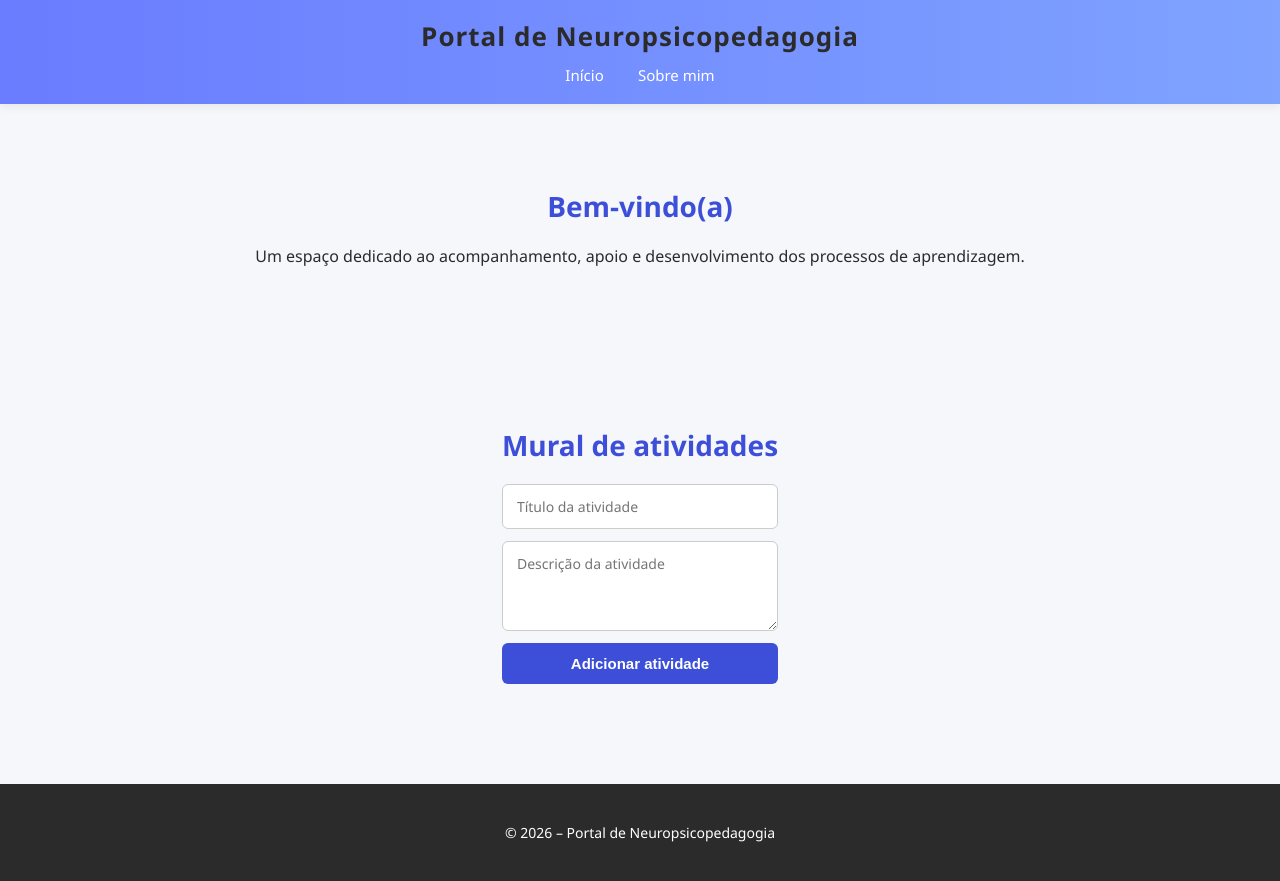
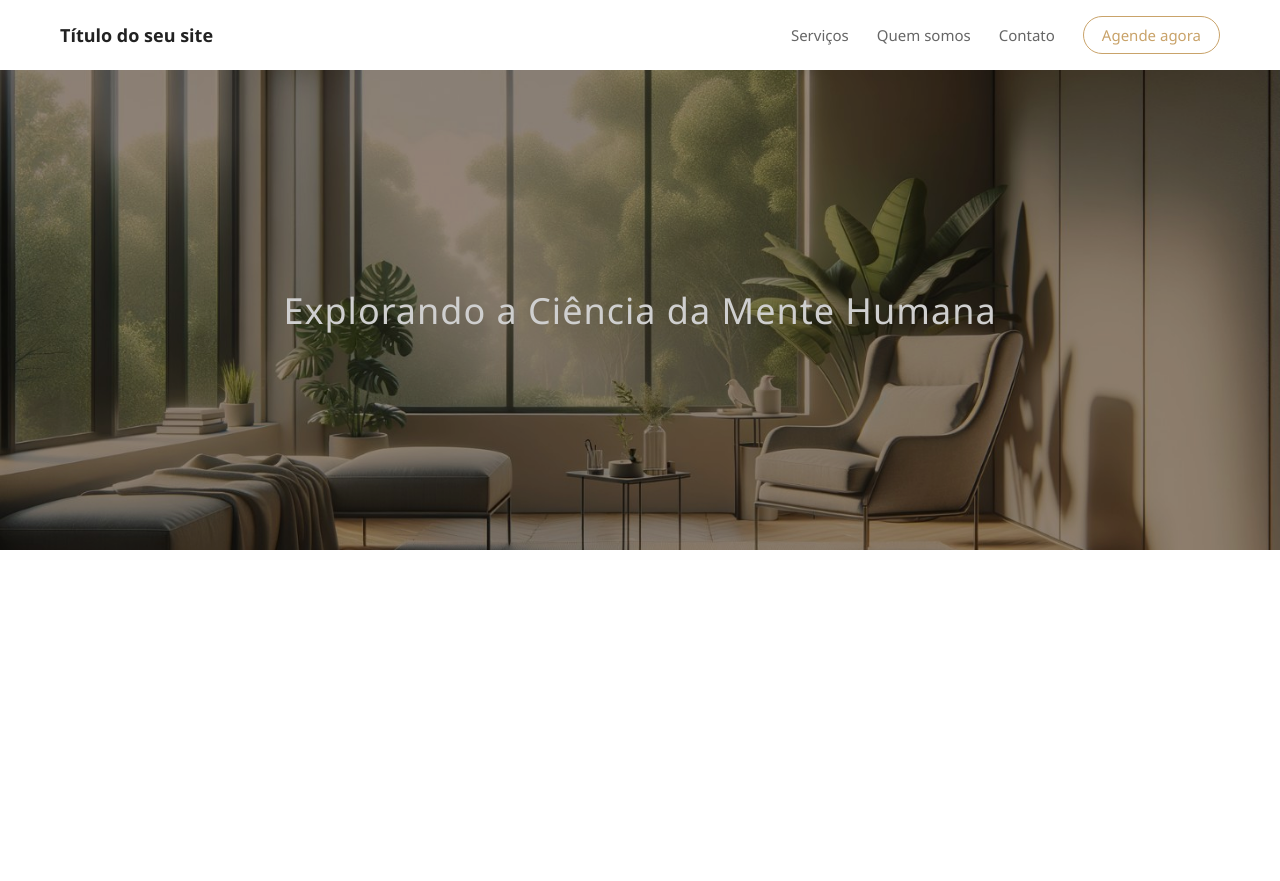
Before and after one commit to felipesfy/Neuro_Psicopedagogia_Site, a plain HTML site: page index.html in a window 1280 px wide. After the commit the page ends 800 px from the top, so only its background shows below. Drawn offline with Linux system fonts and the light colour scheme.

Commit message:
`Refactored HTML and CSS files with various changes to layout, styling, and structure`

```diff
--- a/index.html
+++ b/index.html
@@ -2,43 +2,29 @@
 <html lang="pt-BR">
 <head>
 <meta charset="UTF-8">
-<title>Portal de Neuropsicopedagogia</title>
+<title>Título do seu site</title>
 <link rel="stylesheet" href="style.css">
 </head>
 <body>
 
-<header>
-  <h1>Portal de Neuropsicopedagogia</h1>
-  <nav>
-    <a href="index.html">Início</a>
-    <a href="sobre.html">Sobre mim</a>
-  </nav>
+<header class="topo">
+  <div class="container-topo">
+    <div class="logo">Título do seu site</div>
+
+    <nav class="menu">
+      <a href="#">Serviços</a>
+      <a href="#">Quem somos</a>
+      <a href="#">Contato</a>
+      <a href="#" class="btn">Agende agora</a>
+    </nav>
+  </div>
 </header>
 
-<section id="home">
-  <h2>Bem-vindo(a)</h2>
-  <p>
-    Um espaço dedicado ao acompanhamento, apoio e desenvolvimento
-    dos processos de aprendizagem.
-  </p>
+<section class="hero">
+  <div class="overlay"></div>
+
+  <h1>Explorando a Ciência da Mente Humana</h1>
 </section>
 
-<section id="mural">
-  <h2>Mural de atividades</h2>
-
-  <div class="form">
-    <input type="text" id="titulo" placeholder="Título da atividade">
-    <textarea id="descricao" placeholder="Descrição da atividade"></textarea>
-    <button onclick="adicionar()">Adicionar atividade</button>
-  </div>
-
-  <div id="lista"></div>
-</section>
-
-<footer>
-  <p>© 2026 – Portal de Neuropsicopedagogia</p>
-</footer>
-
-<script src="script.js"></script>
 </body>
 </html>
--- a/style.css
+++ b/style.css
@@ -1,176 +1,118 @@
 *{
-  box-sizing: border-box;
+  margin:0;
+  padding:0;
+  box-sizing:border-box;
+  font-family: "Segoe UI", Arial, sans-serif;
 }
 
-body{
-  margin:0;
-  font-family: "Segoe UI", Arial, sans-serif;
-  background:#f5f7fb;
-  color:#2b2b2b;
+/* ======================
+   Cabeçalho
+====================== */
 
-  min-height: 100vh;
-  display: flex;
-  flex-direction: column;
+.topo{
+  background:white;
+  height:70px;
+  display:flex;
+  align-items:center;
+  box-shadow:0 2px 10px rgba(0,0,0,.05);
 }
 
-/* =====================
-   Cabeçalho
-===================== */
+.container-topo{
+  width:100%;
+  max-width:1200px;
+  margin:auto;
+  padding:0 20px;
 
-header{
-  background: linear-gradient(90deg,#6a7cff,#7fa3ff);
-  padding:18px 20px;
-  text-align:center;
-  box-shadow:0 2px 10px rgba(0,0,0,.08);
-  position: sticky;
-  top: 0;
-  z-index: 100;
+  display:flex;
+  align-items:center;
+  justify-content:space-between;
 }
 
-header h1{
-  margin:0;
-  font-size:26px;
-  letter-spacing:1px;
+.logo{
+  font-weight:600;
+  font-size:18px;
+  color:#222;
 }
 
-nav{
-  margin-top:10px;
+/* ======================
+   Menu
+====================== */
+
+.menu{
+  display:flex;
+  align-items:center;
+  gap:28px;
 }
 
-nav a{
-  color:white;
+.menu a{
   text-decoration:none;
-  margin:0 15px;
-  font-weight:500;
+  color:#666;
   font-size:15px;
 }
 
-nav a:hover{
-  text-decoration: underline;
+.menu a:hover{
+  color:#000;
 }
 
-/* =====================
-   Seções
-===================== */
+/* botão */
 
-section{
-  max-width:900px;
-  margin:60px auto;
-  padding:0 20px;
-  text-align:center;
+.menu .btn{
+  padding:8px 18px;
+  border-radius:20px;
+  border:1px solid #c9a36a;
+  color:#c9a36a;
+  font-weight:500;
 }
 
-section h2{
-  font-size:28px;
-  margin-bottom:20px;
-  color:#3d4fd8;
+/* ======================
+   Banner
+====================== */
+
+.hero{
+  position:relative;
+  height:480px;
+
+  background-image:url("banner.jpg");
+  background-size:cover;
+  background-position:center;
+
+  display:flex;
+  align-items:center;
+  justify-content:center;
 }
 
-/* =====================
-   Sobre mim
-===================== */
+/* leve camada para facilitar leitura */
 
-#sobre p{
-  max-width:700px;
-  margin:0 auto 15px auto;
-  line-height:1.7;
-  font-size:16px;
+.overlay{
+  position:absolute;
+  inset:0;
+  background:rgba(0,0,0,0.15);
 }
 
-/* =====================
-   Mural
-===================== */
+/* texto */
 
-.form{
-  max-width:500px;
-  margin:0 auto 40px auto;
-  display:flex;
-  flex-direction:column;
-  gap:12px;
+.hero h1{
+  position:relative;
+  color:#cfcfcf;
+  font-size:36px;
+  font-weight:300;
+  letter-spacing:1px;
+  text-align:center;
+  z-index:1;
 }
 
-input, textarea{
-  padding:12px 14px;
-  border-radius:6px;
-  border:1px solid #ccc;
-  font-size:14px;
-  font-family:inherit;
+/* ======================
+   Responsivo
+====================== */
+
+@media(max-width:768px){
+
+  .menu{
+    gap:15px;
+  }
+
+  .hero h1{
+    font-size:26px;
+    padding:0 20px;
+  }
 }
-
-textarea{
-  resize:vertical;
-  min-height:90px;
-}
-
-button{
-  padding:12px;
-  border:none;
-  border-radius:6px;
-  background:#3d4fd8;
-  color:white;
-  font-size:15px;
-  font-weight:600;
-  cursor:pointer;
-  transition:.2s;
-}
-
-button:hover{
-  background:#2f3fc0;
-}
-
-/* =====================
-   Lista de atividades
-===================== */
-
-#lista{
-  display:grid;
-  grid-template-columns: repeat(auto-fit,minmax(260px,1fr));
-  gap:20px;
-}
-
-/* Card */
-
-.card{
-  background:white;
-  border-radius:10px;
-  padding:20px;
-  text-align:center;
-  box-shadow:0 6px 15px rgba(0,0,0,.06);
-  display:flex;
-  flex-direction:column;
-  justify-content:space-between;
-}
-
-.card h3{
-  margin-top:0;
-  margin-bottom:10px;
-  color:#3d4fd8;
-  font-size:18px;
-}
-
-.card p{
-  font-size:14px;
-  line-height:1.6;
-  margin-bottom:15px;
-}
-
-.card button{
-  background:#ff5b5b;
-}
-
-.card button:hover{
-  background:#e04545;
-}
-
-/* =====================
-   Rodapé
-===================== */
-
-footer{
-  margin-top: auto;
-  background:#2b2b2b;
-  color:white;
-  text-align:center;
-  padding:25px 15px;
-  font-size:14px;
-}
```
Also changed, not shown: banner.jpg (added).
